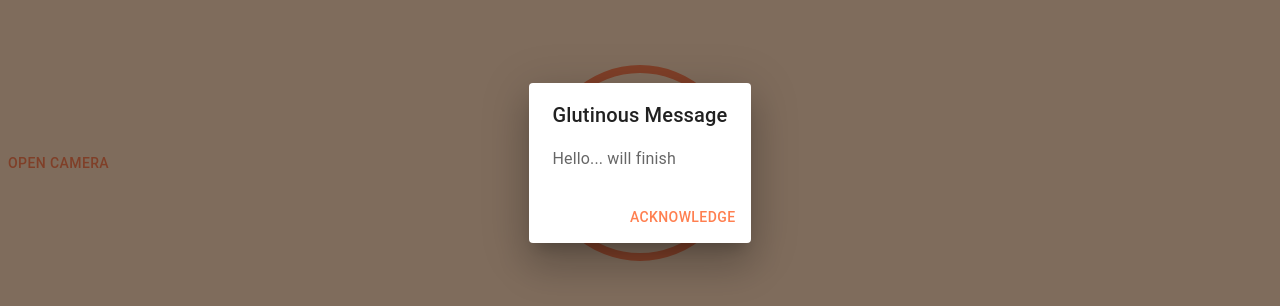
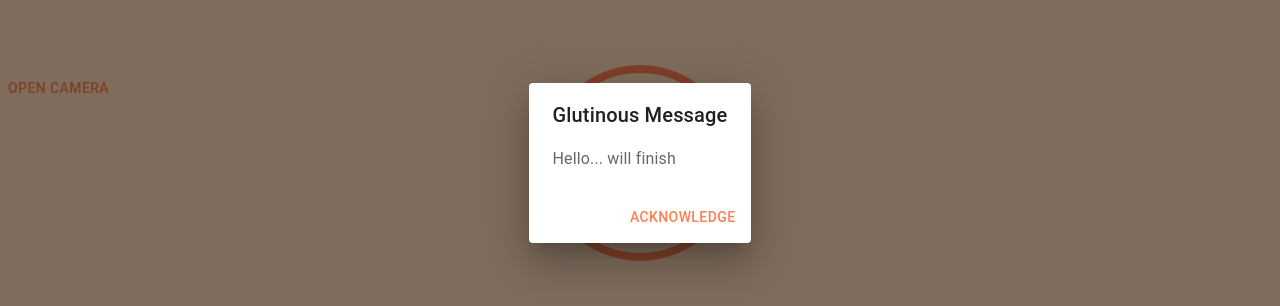
Before and after one commit to MitchWag01/Glutinous, a React (Vite) app in the folder glutinous/glutinous/: page / in a window 1280 px wide. Shown: the part 237-543 px from the top of the page. Built offline with nearby package versions, Linux system fonts and the light colour scheme.

Commit message:
Fixed Camera Bug not opening

```diff
--- a/glutinous/glutinous/src/components/Buttons/CameraButton.tsx
+++ b/glutinous/glutinous/src/components/Buttons/CameraButton.tsx
@@ -1,57 +1,34 @@
-import React, { useRef } from "react";
+import { useRef, useState } from "react";
 import { Button } from "@mui/material";
-import { DirectionsCarFilled } from "@mui/icons-material";
 
-type MediaStreamConstraints = {
-  audio?: boolean;
-  video?: boolean | MediaTrackConstraints;
-};
+export function CameraButton() {
+  const videoRef = useRef<HTMLVideoElement>(null);
+  const [imageURL, setImageURL] = useState<string | null>(null);
 
-export function CameraButton(props: { requestedMedia: MediaStreamConstraints }) {
-  const { requestedMedia } = props;
-  const videoRef = useRef<HTMLVideoElement>(null);
-
-  const handleButtonClick = async () => {
-    try {
-      const mediaStream = await navigator.mediaDevices.getUserMedia(requestedMedia);
-      if (videoRef.current) {
-        videoRef.current.srcObject = mediaStream;
-        videoRef.current.play();
-
-        const captureImage = () => {
-          const canvas = document.createElement("canvas");
-          if (videoRef.current?.videoWidth && videoRef.current?.videoHeight) {
-            canvas.width = videoRef.current.videoWidth;
-            canvas.height = videoRef.current.videoHeight;
-            const context = canvas.getContext("2d");
-            if (context) {
-              context.drawImage(
-                videoRef.current,
-                0,
-                0,
-                canvas.width,
-                canvas.height
-              );
-              const imageDataURL = canvas.toDataURL("image/jpeg");
-              console.log(imageDataURL);
-            }
-          }
-        };
-
-        setTimeout(captureImage, 1000); // Delay the capture by 1 second to allow the camera to start
-      }
-    } catch (err) {
-      // Handle error
-      console.log("Camera access denied");
+  const handleImageChange = (event: React.ChangeEvent<HTMLInputElement>) => {
+    if (event.target.files && event.target.files.length > 0) {
+      const file = event.target.files[0];
+      // Store image file in browser memory
+      const fileURL = URL.createObjectURL(file);
+      setImageURL(fileURL);
     }
   };
 
   return (
     <>
-      <Button onClick={handleButtonClick}>Open Camera</Button>
-      <video ref={videoRef} style={{ display: "none" }} />
+      <label>
+        <input
+          type="file"
+          accept="image/*"
+          capture="environment"
+          onChange={handleImageChange}
+          style={{ display: "none" }}
+        />
+        <Button component="span">Open Camera</Button>
+      </label>
+      <video ref={videoRef} />
+      {imageURL && <img src={imageURL} alt="Captured image" />}
     </>
   );
 }
-
-export default CameraButton
+export default CameraButton;
--- a/glutinous/glutinous/src/pages/Home.tsx
+++ b/glutinous/glutinous/src/pages/Home.tsx
@@ -14,12 +14,12 @@ import CameraButton from '../components/Buttons/CameraButton';
 
 const Home = () => {
 
-  const CAPTURE_OPTIONS = {
-    audio: false,
-    video: {
-      facingMode: "environment"
-    }
-  };
+  // const CAPTURE_OPTIONS = {
+  //   audio: false,
+  //   video: {
+  //     facingMode: "environment"
+  //   }
+  // };
   const processImage = async () => {
     const scheduler = createScheduler();
     const worker1 = await createWorker();
@@ -152,7 +152,7 @@ const Home = () => {
             </h3>
           )} */}
         </Box >
-        <CameraButton requestedMedia={CAPTURE_OPTIONS} ></CameraButton>
+        <CameraButton></CameraButton>
         <Box   sx={{
                 position: 'absolute',
                 bottom: 0,
```
